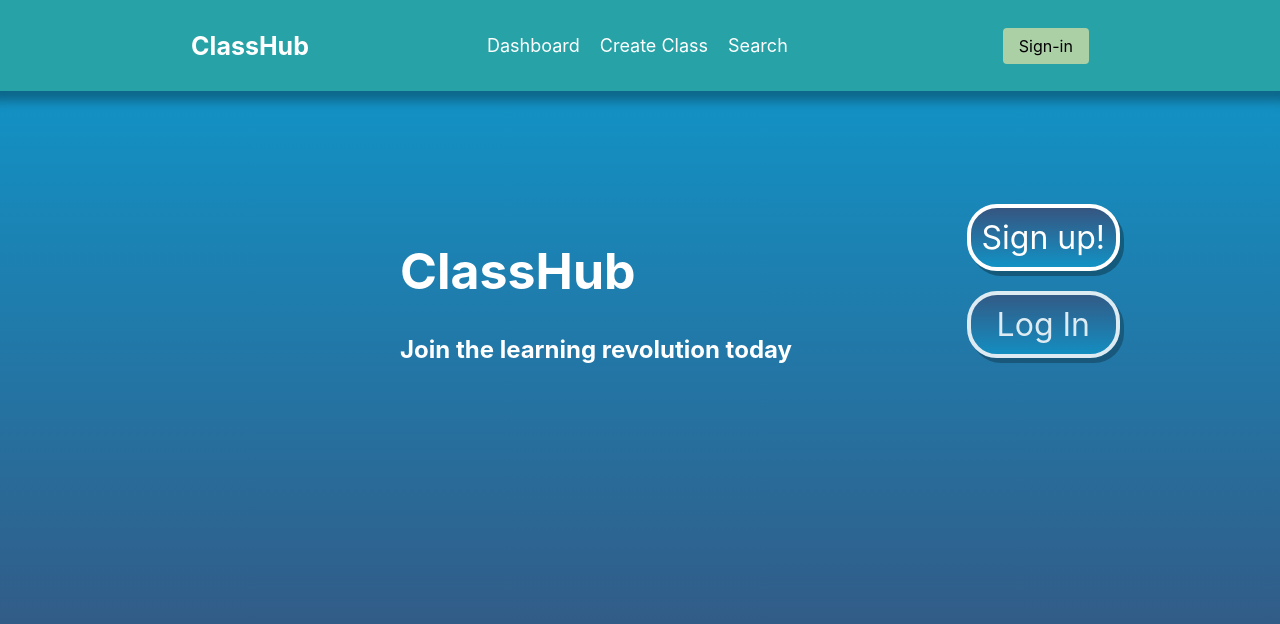
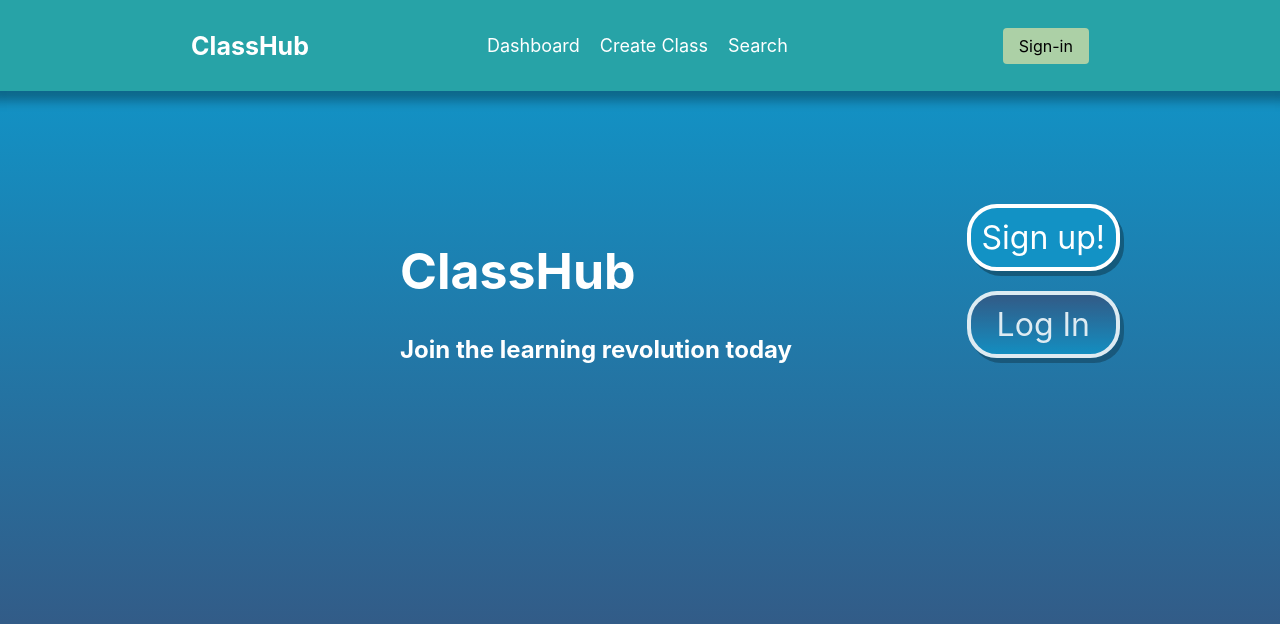
Before and after one commit to zipesb/team67-project1, a React (Create React App) app in the folder classhub/: page / in a window 1280 px wide. In both pictures the pointer is over the link "Sign up!". Shown: the top 624 px of the page. Built offline with nearby package versions, Linux system fonts and the light colour scheme; no server answers.

Commit message:
small css fixes

```diff
--- a/classhub/src/styles/CoolBlue.css
+++ b/classhub/src/styles/CoolBlue.css
@@ -35,6 +35,11 @@
 }
 
 .coolblue-btn:hover {
+    background: linear-gradient(
+        0deg,
+        #1292c5 100%,
+        #365580 0%
+    );
     opacity:1;
 }
 
--- a/classhub/src/styles/Navbar.css
+++ b/classhub/src/styles/Navbar.css
@@ -59,7 +59,7 @@
   }
 
   .nav-landingpage:hover {
-    background: #818881;
+    background: transparent;
     margin-right: 10vw;
     color: white;
     font-size: 25px;
```
